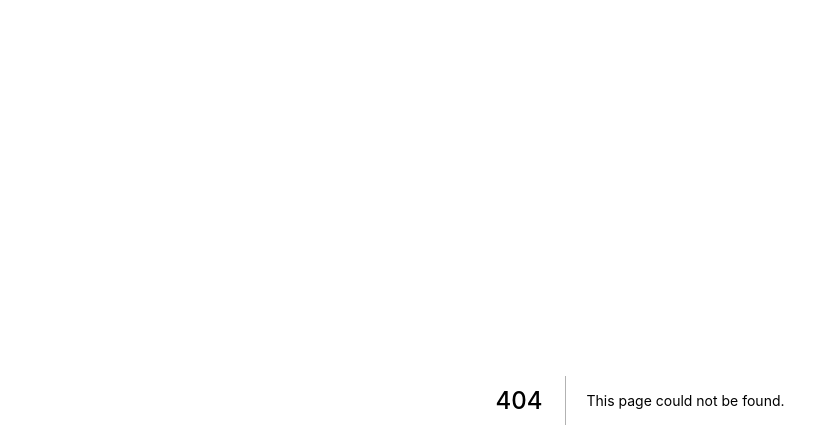
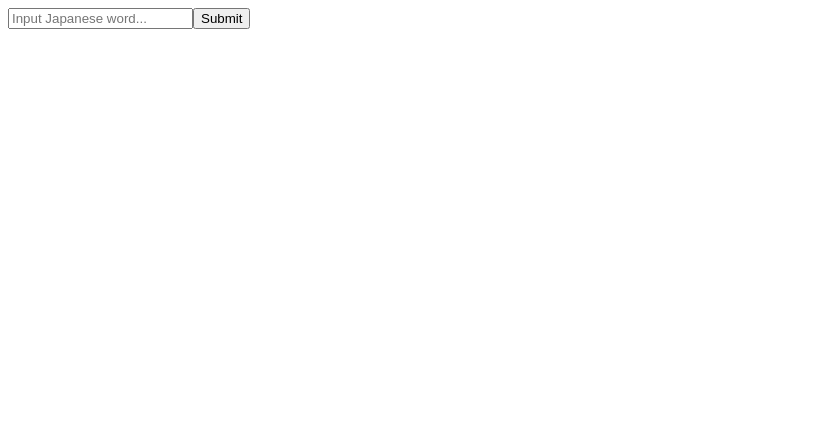
Before and after one commit to morita657/web-dictionary, a Next.js app: page /InputForm in a window 1280 px wide. Before the commit this address had no page. Shown: the top 448 px of the page, without its empty margins (0-839 px from the left). Built offline with nearby package versions, Linux system fonts and the light colour scheme.

Commit message:
Implement input form

```diff
--- /dev/null
+++ b/pages/InputForm.js
@@ -0,0 +1,24 @@
+import React from 'react';
+
+export default class InputForm extends React.Component {
+    constructor(props) {
+        super(props);
+        this.state = {
+            word: ""
+        }
+        this.getWord = this.getWord.bind(this)
+    }
+    getWord(e) {
+        const newState = this.setState({ word: e.target.value })
+        return newState;
+    }
+    render() {
+        console.log(this.props, this.state.word);
+        return (
+            <div>
+                <input type="text" onChange={(e) => this.getWord(e)} placeholder="Input Japanese word..." />
+                <input type="submit" onClick={() => this.props.translateWord(this.state.word)} />
+            </div>
+        )
+    }
+}
```
